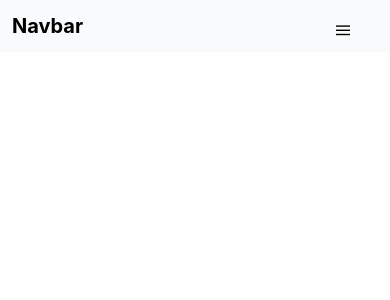
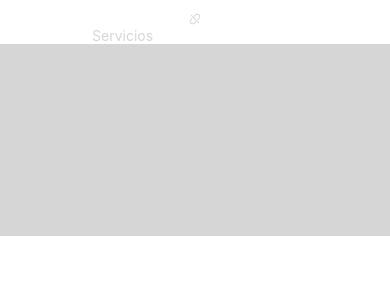
Before and after one commit to mijel861999/mijel-services, a Next.js app: page / in a window 390 px wide. Shown: the top 300 px of the page. Built offline with nearby package versions, Linux system fonts and the light colour scheme.

Commit message:
Mejorando el navbar

```diff
--- a/components/navbar.js
+++ b/components/navbar.js
@@ -1,4 +1,45 @@
 import React, { useState } from 'react'
+import useWindowDimensions from '../hooks/useWindowDimensions'
+import { AiOutlineDisconnect } from 'react-icons/ai'
+
+const NavbarOptions = () => (
+  <ul className='tablet:flex phone:hidden justify-around px-20 text-white text-sm'>
+    <li className='flex justify-center items-center'>
+      <a href='/'><AiOutlineDisconnect /></a>
+    </li>
+    <li>
+      <a href='/'>Servicios</a>
+    </li>
+    <li>
+      <a href='/'>Nosotros</a>
+    </li>
+    <li>
+      <a href='/'>Redes Sociales</a>
+    </li>
+  </ul>
+)
+
+const HamburguerOptions = ({ setIsOpen, isOpen }) => (
+  <div className='tablet:hidden phone:flex justify-between items-center mx-6'>
+    <h1 className='flex justify-center items-center'>
+      <AiOutlineDisconnect />
+    </h1>
+    <button className='flex justify-center items-center'>
+      <svg
+        onClick={() => setIsOpen(!isOpen)}
+        className='fixed z-30 flex items-center cursor-pointer'
+        fill='white'
+        viewBox='0 0 100 80'
+        width='12'
+        height='12'
+      >
+        <rect width='100' height='10'></rect>
+        <rect y='30' width='100' height='10'></rect>
+        <rect y='60' width='100' height='10'></rect>
+      </svg>
+    </button>
+  </div>
+)
 
 const Navbar = () => {
   const [isOpen, setIsOpen] = useState(false)
@@ -7,23 +48,13 @@ const Navbar = () => {
     <>
       {
         !isOpen ? (
-          <nav className='fixed font-bold p-3 w-full h-15 bg-gray-50 text-black text-xl flex-auto'>
-            Navbar
-            <button>
-              <svg
-                onClick={() => setIsOpen(!isOpen)}
-                className='fixed z-30 flex items-center cursor-pointer right-10 top-6'
-                fill='black'
-                viewBox='0 0 100 80'
-                width='14'
-                height='14'
-              >
-                <rect width='100' height='10'></rect>
-                <rect y='30' width='100' height='10'></rect>
-                <rect y='60' width='100' height='10'></rect>
-              </svg>
-          </button>
-      </nav>
+          <nav className='fixed p-3 w-full h-15 flex-auto'>
+            <NavbarOptions />
+            <HamburguerOptions
+              setIsOpen={setIsOpen}
+              isOpen={isOpen}
+            />
+          </nav>
 
         ) : (
           <nav className={`top-0 right-0 fixed bg-gray-50 w-full h-[35vw] p-10 ${isOpen ? 'translate-y-0' : 'translate-y-10'} ease-in-out duration-300`}>
--- /dev/null
+++ b/hooks/useWindowDimensions.js
@@ -0,0 +1,24 @@
+import { useState, useEffect } from 'react';
+
+function getWindowDimensions() {
+  const { innerWidth: width, innerHeight: height } = window;
+  return {
+    width,
+    height
+  };
+}
+
+export default function useWindowDimensions() {
+  const [windowDimensions, setWindowDimensions] = useState(getWindowDimensions());
+
+  useEffect(() => {
+    function handleResize() {
+      setWindowDimensions(getWindowDimensions());
+    }
+
+    window.addEventListener('resize', handleResize);
+    return () => window.removeEventListener('resize', handleResize);
+  }, []);
+
+  return windowDimensions;
+}
--- a/package.json
+++ b/package.json
@@ -11,7 +11,8 @@
   "dependencies": {
     "next": "12.2.4",
     "react": "18.2.0",
-    "react-dom": "18.2.0"
+    "react-dom": "18.2.0",
+    "react-icons": "^4.4.0"
   },
   "devDependencies": {
     "autoprefixer": "^10.4.8",
--- a/pages/index.js
+++ b/pages/index.js
@@ -12,6 +12,9 @@ export default function Home() {
         <link rel="icon" href="/favicon.ico" />
       </Head>
       <Navbar />
+      <main className='absolute bg-white h-48 w-full top-11'>
+
+      </main>
     </div>
   )
 }
--- a/tailwind.config.js
+++ b/tailwind.config.js
@@ -5,7 +5,25 @@ module.exports = {
     "./components/**/*.{js,ts,jsx,tsx}",
   ],
   theme: {
-    extend: {},
+    screens: {
+      'phone': '440px',
+      'tablet': '640px',
+      'laptop': '1024px',
+      'desktop': '1280px'
+    },
+    colors: {
+      'black': '#333',
+      'white': '#d6d6d6'
+    },
+    extend: {
+      spacing: {
+        '8xl': '96rem',
+        '9xl': '128rem',
+      },
+      borderRadius: {
+        '4xl': '2rem',
+      }
+    }
   },
   plugins: [],
 }
```
Also changed, not shown: 2 other files (tests, documents, lock files or other folders).
